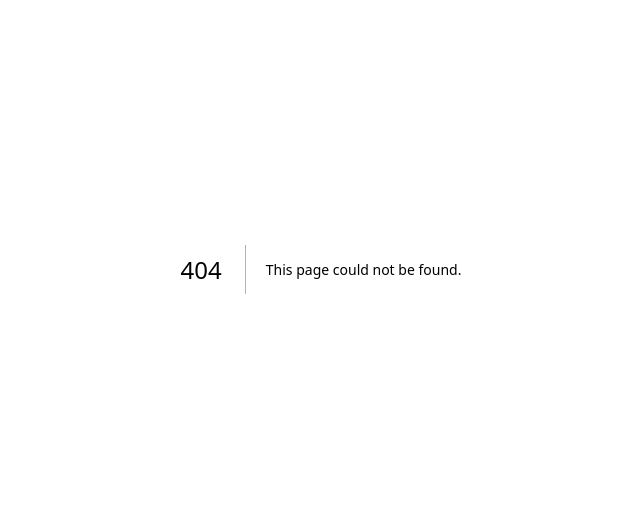
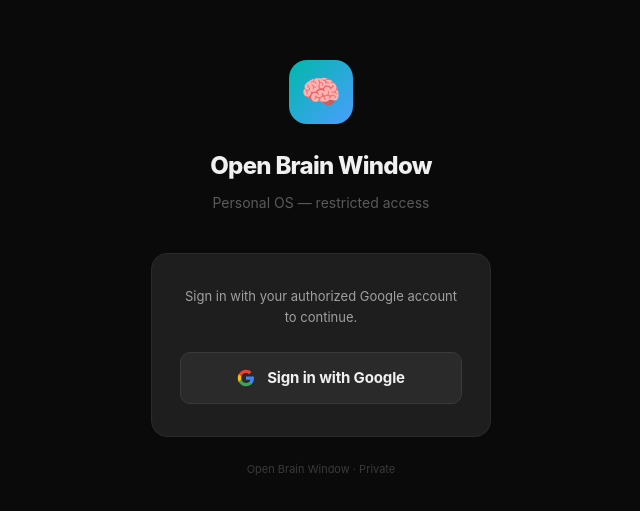
Before and after one commit to felipe-ebfc/open-brain-window, a Next.js app: page /auth/signin in a window 1280 px wide. Before the commit this address had no page. Shown: the part 131-642 px from the top of the page, without its empty margins (319-959 px from the left). Built offline with nearby package versions, Linux system fonts and the light colour scheme; no server answers.

Commit message:
feat: add NextAuth + Google OAuth + Supabase auth scaffold

```diff
--- /dev/null
+++ b/middleware.ts
@@ -0,0 +1,8 @@
+export { default } from 'next-auth/middleware'
+
+export const config = {
+  // Protect all routes except public assets and auth routes
+  matcher: [
+    '/((?!api/auth|auth/signin|_next/static|_next/image|favicon.ico|manifest.json|.*\\.svg|.*\\.png|.*\\.ico).*)',
+  ],
+}
--- a/package.json
+++ b/package.json
@@ -11,6 +11,7 @@
   "dependencies": {
     "@supabase/supabase-js": "^2.99.1",
     "next": "16.1.6",
+    "next-auth": "^4.24.13",
     "react": "19.2.3",
     "react-dom": "19.2.3"
   },
--- /dev/null
+++ b/src/app/api/auth/[...nextauth]/route.ts
@@ -0,0 +1,6 @@
+import NextAuth from 'next-auth'
+import { authOptions } from '@/lib/auth'
+
+const handler = NextAuth(authOptions)
+
+export { handler as GET, handler as POST }
--- /dev/null
+++ b/src/app/auth/signin/page.tsx
@@ -0,0 +1,195 @@
+'use client'
+
+import { signIn, useSession } from 'next-auth/react'
+import { useRouter, useSearchParams } from 'next/navigation'
+import { useEffect, Suspense } from 'react'
+
+function SignInContent() {
+  const { data: session, status } = useSession()
+  const router = useRouter()
+  const searchParams = useSearchParams()
+  const error = searchParams.get('error')
+  const callbackUrl = searchParams.get('callbackUrl') || '/'
+
+  useEffect(() => {
+    if (status === 'authenticated') {
+      router.push(callbackUrl)
+    }
+  }, [status, router, callbackUrl])
+
+  if (status === 'loading') {
+    return (
+      <div style={{
+        minHeight: '100dvh',
+        background: '#0a0a0a',
+        display: 'flex',
+        alignItems: 'center',
+        justifyContent: 'center',
+      }}>
+        <div style={{
+          width: 32,
+          height: 32,
+          borderRadius: '50%',
+          border: '3px solid #2a2a2a',
+          borderTop: '3px solid #00b8a9',
+          animation: 'spin 0.8s linear infinite',
+        }} />
+        <style>{`@keyframes spin { to { transform: rotate(360deg); } }`}</style>
+      </div>
+    )
+  }
+
+  return (
+    <div style={{
+      minHeight: '100dvh',
+      background: '#0a0a0a',
+      display: 'flex',
+      flexDirection: 'column',
+      alignItems: 'center',
+      justifyContent: 'center',
+      padding: '32px 24px',
+    }}>
+      {/* Logo */}
+      <div style={{
+        width: 64,
+        height: 64,
+        borderRadius: 18,
+        background: 'linear-gradient(135deg, #00b8a9 0%, #4a9eff 100%)',
+        display: 'flex',
+        alignItems: 'center',
+        justifyContent: 'center',
+        fontSize: 32,
+        marginBottom: 24,
+      }}>
+        🧠
+      </div>
+
+      <h1 style={{
+        fontSize: 24,
+        fontWeight: 800,
+        color: '#f0f0f0',
+        letterSpacing: '-0.03em',
+        margin: '0 0 8px',
+        textAlign: 'center',
+      }}>
+        Open Brain Window
+      </h1>
+      <p style={{
+        fontSize: 14,
+        color: '#5a5a5a',
+        margin: '0 0 40px',
+        textAlign: 'center',
+        lineHeight: 1.5,
+      }}>
+        Personal OS — restricted access
+      </p>
+
+      {/* Error message */}
+      {error && (
+        <div style={{
+          background: 'rgba(232, 64, 64, 0.1)',
+          border: '1px solid rgba(232, 64, 64, 0.3)',
+          borderRadius: 10,
+          padding: '12px 16px',
+          marginBottom: 24,
+          maxWidth: 320,
+          width: '100%',
+          textAlign: 'center',
+        }}>
+          <p style={{ margin: 0, fontSize: 13, color: '#e84040' }}>
+            {error === 'AccessDenied'
+              ? 'Access denied. This app is restricted to authorized users only.'
+              : 'Authentication failed. Please try again.'}
+          </p>
+        </div>
+      )}
+
+      {/* Sign in card */}
+      <div style={{
+        background: '#1e1e1e',
+        border: '1px solid #2a2a2a',
+        borderRadius: 16,
+        padding: '32px 28px',
+        maxWidth: 340,
+        width: '100%',
+      }}>
+        <p style={{
+          fontSize: 13,
+          color: '#a0a0a0',
+          margin: '0 0 24px',
+          textAlign: 'center',
+          lineHeight: 1.6,
+        }}>
+          Sign in with your authorized Google account to continue.
+        </p>
+
+        <button
+          onClick={() => signIn('google', { callbackUrl })}
+          style={{
+            width: '100%',
+            display: 'flex',
+            alignItems: 'center',
+            justifyContent: 'center',
+            gap: 12,
+            padding: '14px 20px',
+            borderRadius: 10,
+            border: '1px solid #3a3a3a',
+            background: '#2a2a2a',
+            color: '#f0f0f0',
+            fontSize: 15,
+            fontWeight: 700,
+            cursor: 'pointer',
+            transition: 'all 0.15s',
+            letterSpacing: '-0.01em',
+          }}
+          onMouseEnter={e => {
+            (e.currentTarget as HTMLButtonElement).style.background = '#333'
+            ;(e.currentTarget as HTMLButtonElement).style.borderColor = '#4a4a4a'
+          }}
+          onMouseLeave={e => {
+            (e.currentTarget as HTMLButtonElement).style.background = '#2a2a2a'
+            ;(e.currentTarget as HTMLButtonElement).style.borderColor = '#3a3a3a'
+          }}
+        >
+          {/* Google icon */}
+          <svg width="18" height="18" viewBox="0 0 24 24" aria-hidden="true">
+            <path fill="#4285F4" d="M22.56 12.25c0-.78-.07-1.53-.2-2.25H12v4.26h5.92c-.26 1.37-1.04 2.53-2.21 3.31v2.77h3.57c2.08-1.92 3.28-4.74 3.28-8.09z"/>
+            <path fill="#34A853" d="M12 23c2.97 0 5.46-.98 7.28-2.66l-3.57-2.77c-.98.66-2.23 1.06-3.71 1.06-2.86 0-5.29-1.93-6.16-4.53H2.18v2.84C3.99 20.53 7.7 23 12 23z"/>
+            <path fill="#FBBC05" d="M5.84 14.09c-.22-.66-.35-1.36-.35-2.09s.13-1.43.35-2.09V7.07H2.18C1.43 8.55 1 10.22 1 12s.43 3.45 1.18 4.93l2.85-2.22.81-.62z"/>
+            <path fill="#EA4335" d="M12 5.38c1.62 0 3.06.56 4.21 1.64l3.15-3.15C17.45 2.09 14.97 1 12 1 7.7 1 3.99 3.47 2.18 7.07l3.66 2.84c.87-2.6 3.3-4.53 6.16-4.53z"/>
+          </svg>
+          Sign in with Google
+        </button>
+      </div>
+
+      <p style={{
+        marginTop: 24,
+        fontSize: 11,
+        color: '#3a3a3a',
+        textAlign: 'center',
+      }}>
+        Open Brain Window · Private
+      </p>
+    </div>
+  )
+}
+
+export default function SignInPage() {
+  return (
+    <Suspense fallback={
+      <div style={{
+        minHeight: '100dvh',
+        background: '#0a0a0a',
+        display: 'flex',
+        alignItems: 'center',
+        justifyContent: 'center',
+        color: '#5a5a5a',
+        fontSize: 14,
+      }}>
+        Loading…
+      </div>
+    }>
+      <SignInContent />
+    </Suspense>
+  )
+}
--- a/src/app/layout.tsx
+++ b/src/app/layout.tsx
@@ -1,5 +1,6 @@
 import type { Metadata, Viewport } from 'next'
 import './globals.css'
+import { SessionWrapper } from '@/components/SessionWrapper'
 
 export const metadata: Metadata = {
   title: 'Open Brain Window',
@@ -27,7 +28,9 @@
 }) {
   return (
     <html lang="en" style={{ colorScheme: 'dark' }}>
-      <body>{children}</body>
+      <body>
+        <SessionWrapper>{children}</SessionWrapper>
+      </body>
     </html>
   )
 }
--- /dev/null
+++ b/src/components/SessionWrapper.tsx
@@ -0,0 +1,7 @@
+'use client'
+
+import { SessionProvider } from 'next-auth/react'
+
+export function SessionWrapper({ children }: { children: React.ReactNode }) {
+  return <SessionProvider>{children}</SessionProvider>
+}
--- /dev/null
+++ b/src/lib/auth.ts
@@ -0,0 +1,32 @@
+import type { NextAuthOptions } from 'next-auth'
+import GoogleProvider from 'next-auth/providers/google'
+
+const ALLOWED_EMAIL = 'felipe@ebfc.ai'
+
+export const authOptions: NextAuthOptions = {
+  providers: [
+    GoogleProvider({
+      clientId: process.env.GOOGLE_CLIENT_ID!,
+      clientSecret: process.env.GOOGLE_CLIENT_SECRET!,
+    }),
+  ],
+  callbacks: {
+    async signIn({ user }) {
+      // Hard allowlist — only felipe@ebfc.ai gets in
+      return user.email === ALLOWED_EMAIL
+    },
+    async session({ session, token }) {
+      return session
+    },
+    async jwt({ token, user }) {
+      return token
+    },
+  },
+  pages: {
+    signIn: '/auth/signin',
+    error: '/auth/signin',
+  },
+  session: {
+    strategy: 'jwt',
+  },
+}
```
Also changed, not shown: 1 other file (tests, documents, lock files or other folders).
